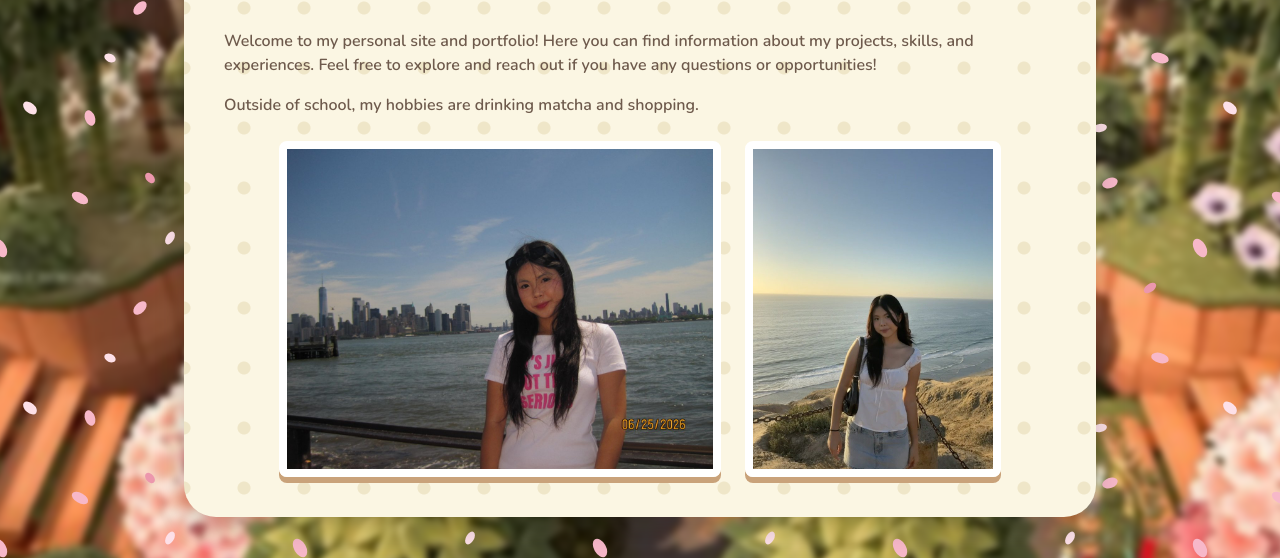
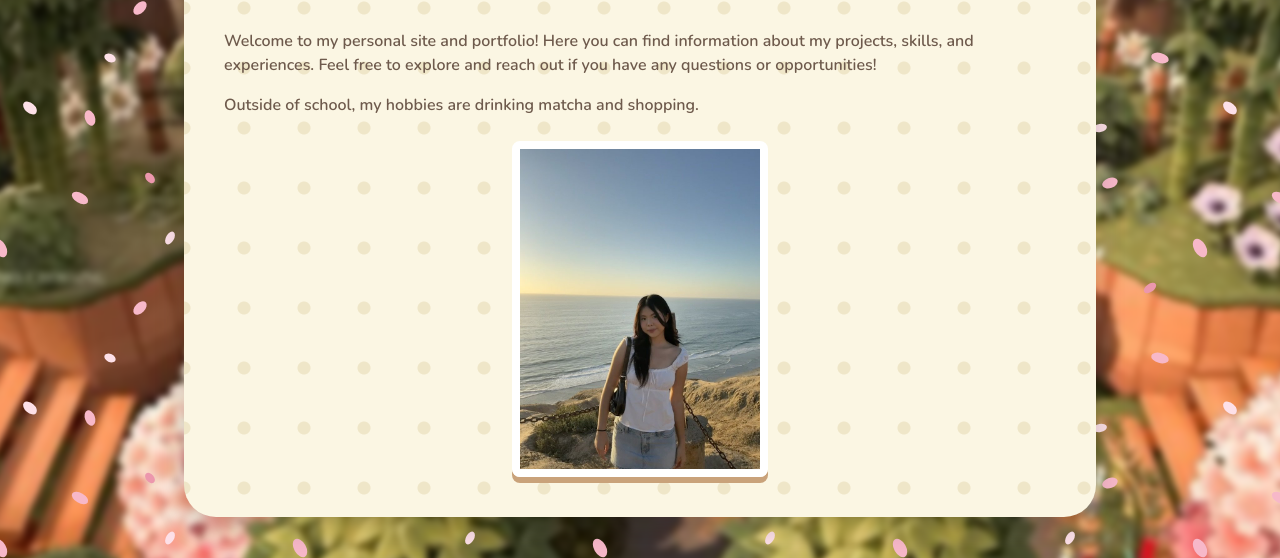
Before and after one commit to chouiie/portfolio, a plain HTML site: page index.html in a window 1280 px wide. Shown: the part 242-800 px from the top of the page. Drawn offline with nearby package versions, Linux system fonts and the light colour scheme.

Commit message:
Remove NYC photo from home page

```diff
--- a/index.html
+++ b/index.html
@@ -22,7 +22,6 @@
     <p>Outside of school, my hobbies are drinking matcha and shopping.</p>
 
     <div class="photos">
-        <img src="images/profile.jpg" alt="Chau smiling by the water in front of the New York City skyline">
         <img src="images/profile-2.jpg" alt="Chau standing on a cliff above the ocean at sunset">
     </div>
 </body>
```
Also changed, not shown: images/profile.jpg (deleted).
